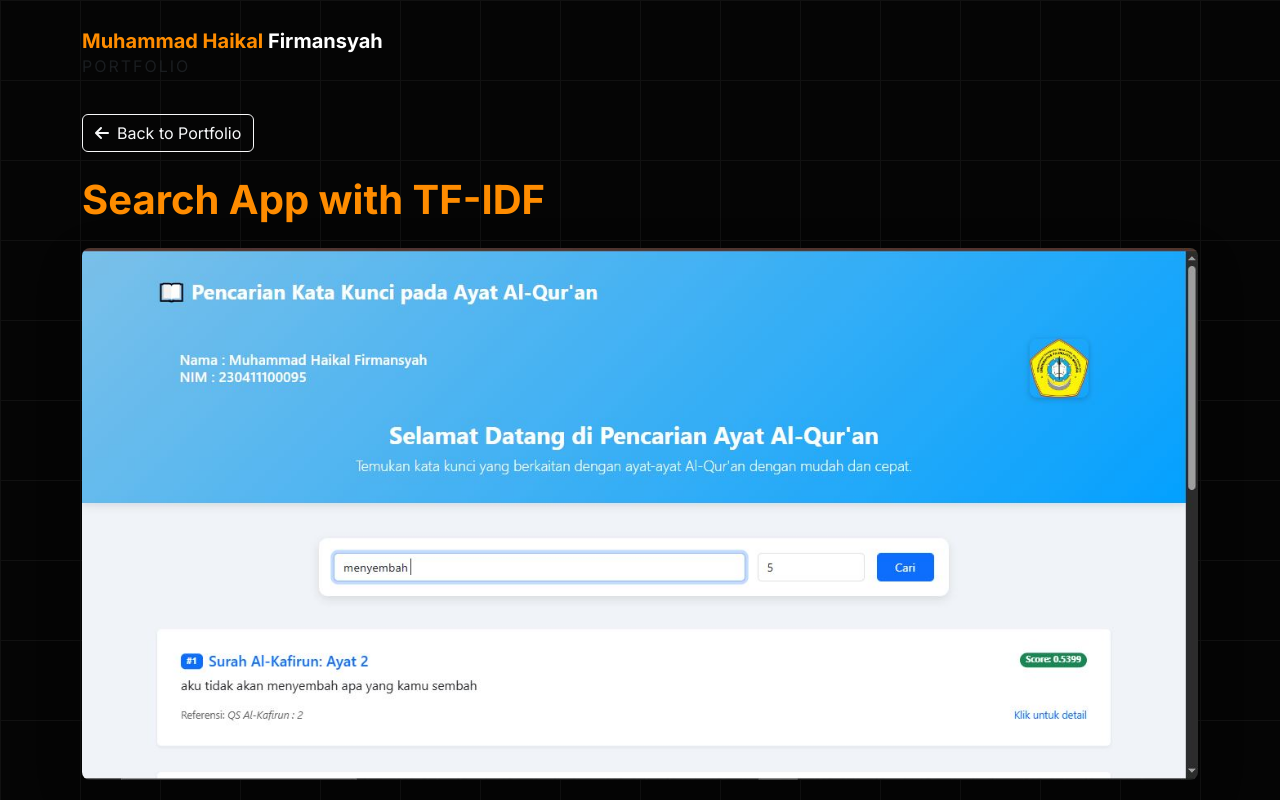
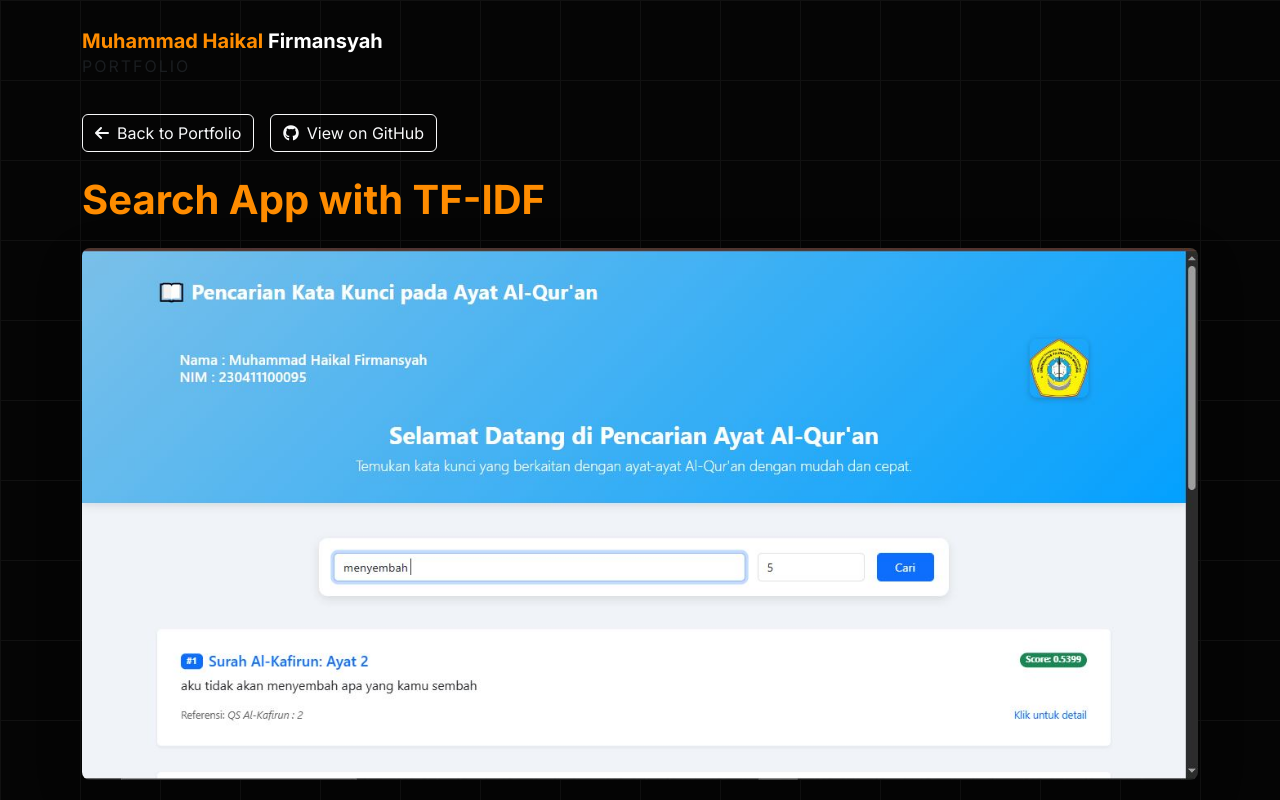
Before and after one commit to haikal23095/porto-magang, a plain HTML site: page project-detail3.html in a window 1280 px wide. Shown: the top 800 px of the page. Drawn offline with nearby package versions, Linux system fonts and the light colour scheme.

Commit message:
update github link

```diff
--- a/project-detail3.html
+++ b/project-detail3.html
@@ -25,9 +25,15 @@
     </nav>
 
     <div class="container pb-5">
-        <a href="index.html" class="btn btn-outline-light mb-4 d-inline-flex align-items-center gap-2">
-            <i class="fas fa-arrow-left"></i> Back to Portfolio
-        </a>
+        <div class="d-flex flex-wrap align-items-center gap-3 mb-4">
+            <a href="index.html" class="btn btn-outline-light d-inline-flex align-items-center gap-2">
+                <i class="fas fa-arrow-left"></i> Back to Portfolio
+            </a>
+            <a href="https://github.com/haikal23095/Modif-SearchEngine" target="_blank" rel="noopener"
+                class="btn btn-outline-light d-inline-flex align-items-center gap-2">
+                <i class="fab fa-github"></i> View on GitHub
+            </a>
+        </div>
 
         <h1 class="text-orange fw-bold mb-4">Search App with TF-IDF</h1>
 
```
Also changed, not shown: project-detail.html (+13 -11 lines), project-detail2.html (+9 -3 lines).
